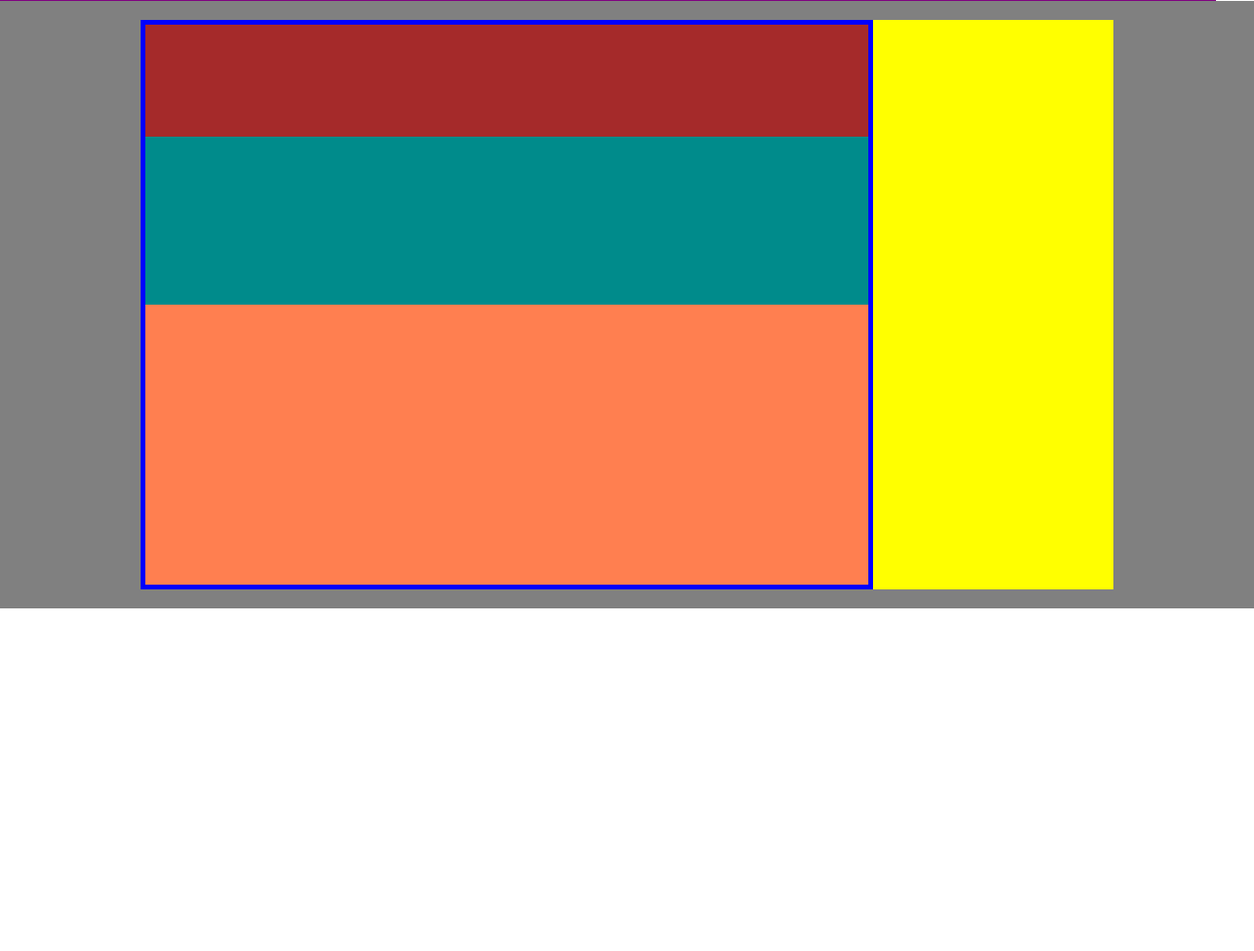
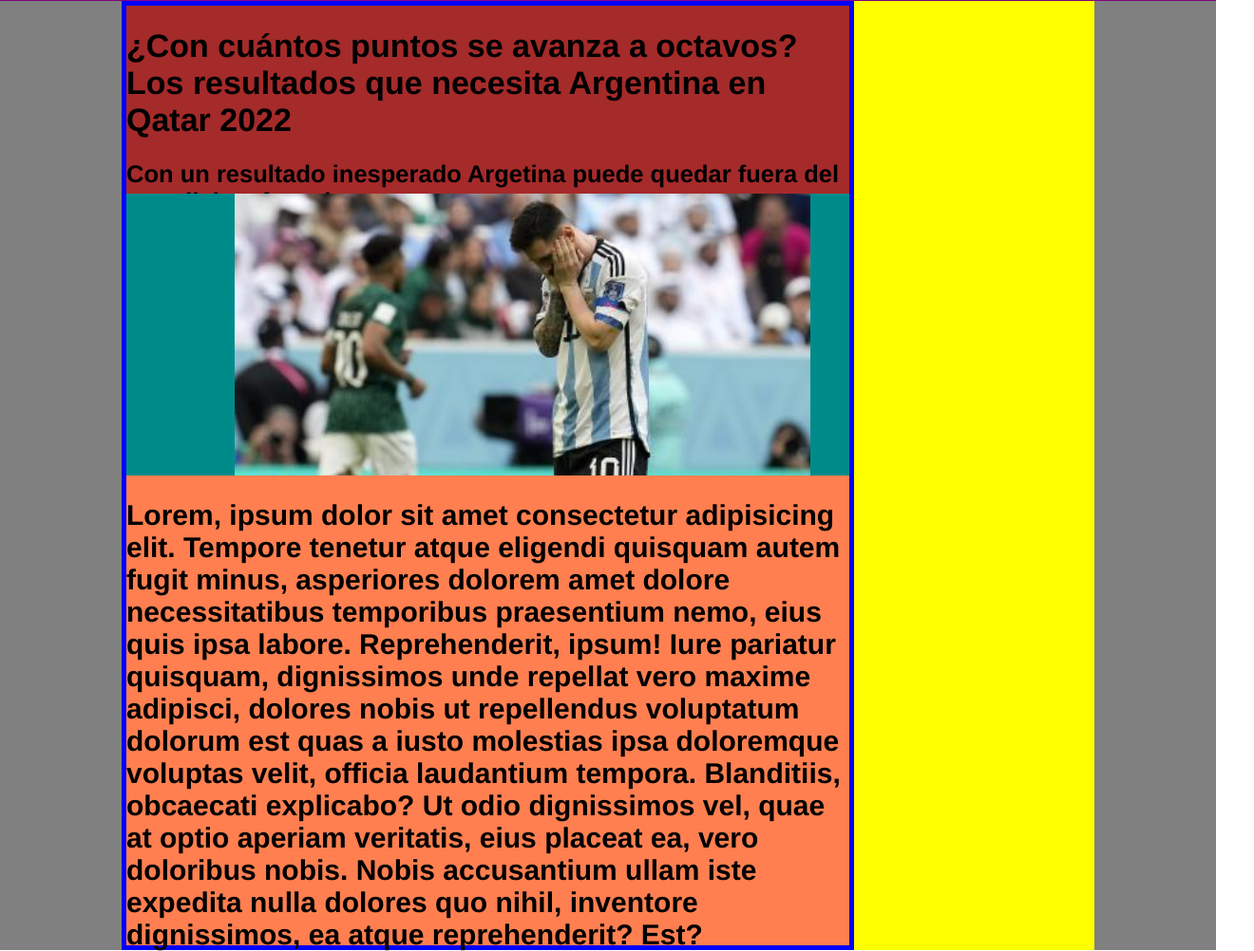
Before and after one commit to reznov07/lab-3-tecno, a plain HTML site: page index.html in a window 1280 px wide. Shown: the part 89-1091 px from the top of the page at 95% size, 1320 px wide, since content can reach past the window. Before the commit the page ends 800 px from the top, so only its background shows below. Drawn offline with Linux system fonts and the light colour scheme.

Commit message:
Add files via upload

```diff
--- a/index.html
+++ b/index.html
@@ -24,9 +24,20 @@
     <div class="contenedor-principal">
         <div class="contenedor-centrado">
             <div class="contenedor-noticia">
-                <div class="contendor-noticia-titulo"></div>
-                <div class="contenedor-noticia-imagen"></div>
-                <div class="contenedor-noticia-cuerpo"></div>
+                <div class="contendor-noticia-titulo">
+                    <h1>¿Con cuántos puntos se avanza a octavos? Los resultados que necesita Argentina en Qatar 2022</h1>
+                    <h2>Con un resultado inesperado Argetina puede quedar fuera del mundial en fase de grupos.</h2>
+                </div>
+                <div class="contenedor-noticia-imagen">
+                    <div class="imagen-principal">
+                        <img src="foto-noticia.jpeg" alt="f">
+                    </div>
+                </div>
+                <div class="contenedor-noticia-cuerpo">
+                   <h2>Lorem, ipsum dolor sit amet consectetur adipisicing elit. Tempore tenetur atque eligendi quisquam autem fugit minus, asperiores dolorem amet dolore necessitatibus temporibus praesentium nemo, eius quis ipsa labore. Reprehenderit, ipsum!
+                   Iure pariatur quisquam, dignissimos unde repellat vero maxime adipisci, dolores nobis ut repellendus voluptatum dolorum est quas a iusto molestias ipsa doloremque voluptas velit, officia laudantium tempora. Blanditiis, obcaecati explicabo?
+                   Ut odio dignissimos vel, quae at optio aperiam veritatis, eius placeat ea, vero doloribus nobis. Nobis accusantium ullam iste expedita nulla dolores quo nihil, inventore dignissimos, ea atque reprehenderit? Est?</h2>
+                </div>
             </div>
             <div class="contenedor-aside"></div>
         </div>
--- a/style.css
+++ b/style.css
@@ -37,15 +37,14 @@
 .contenedor-principal{
     display: flex;
     width: 100%;
-    height: 600px;
-    padding: 20px;
+    height: 1000px;
     background-color: gray;
     flex-direction: column;
     align-items: center;
 }
 .contenedor-centrado{
     display: flex;
-    height: 600px;
+    height: 1000px;
     background-color: red;
     width: 80%;
     justify-content: center;
@@ -61,15 +60,29 @@
 .contendor-noticia-titulo{
     background-color: brown;
     height: 20%;
+    font-family: 'Franklin Gothic Medium', 'Arial Narrow', Arial, sans-serif;
+    align-items: center;
+    font-size: 17px;
 }
+
+
 .contenedor-noticia-imagen{
+    display: flex;
     background-color: darkcyan;
     height: 30%;
     width: 100%;
     justify-content: center;
 }
+.imagen-principal{
+    display: flex;
+    background-color: chartreuse;
+    width: 70%;
+}
 .contenedor-noticia-cuerpo{
     background-color: coral;
+    font-family: 'Franklin Gothic Medium', 'Arial Narrow', Arial, sans-serif;
+    align-items: center;
+    font-size: 20px;
     height: 50%;
     width: 100%;
 }
```
Also changed, not shown: fondo.jpg (added).
